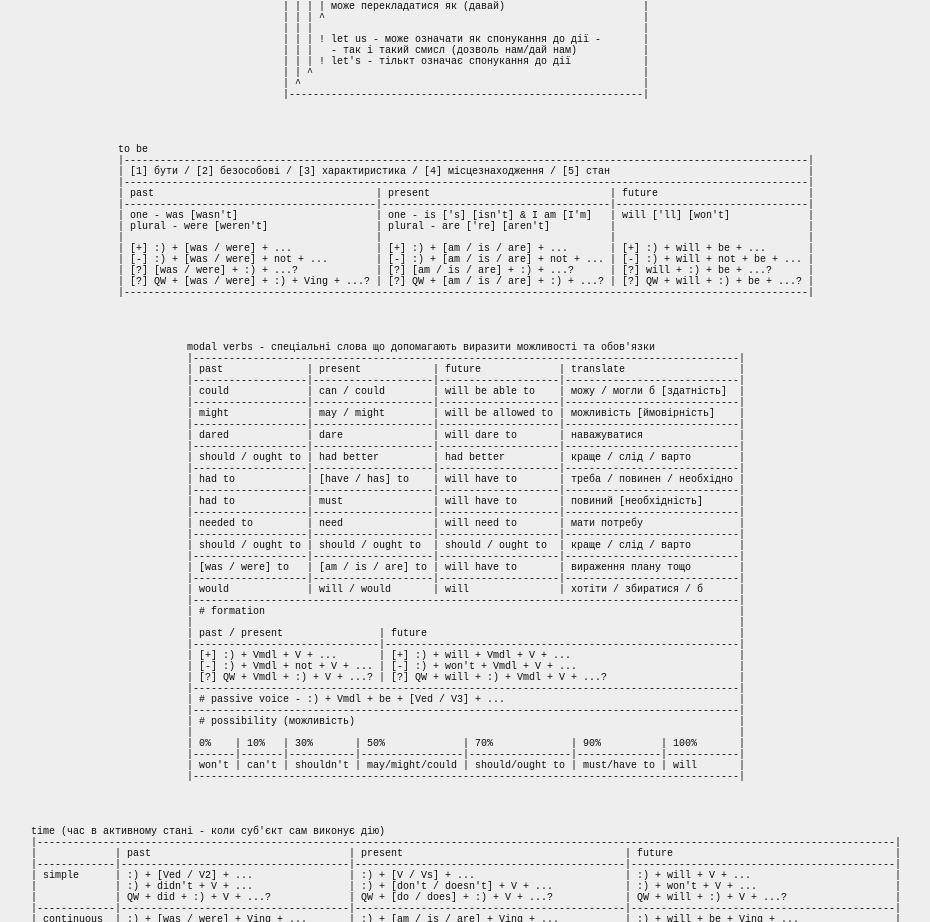
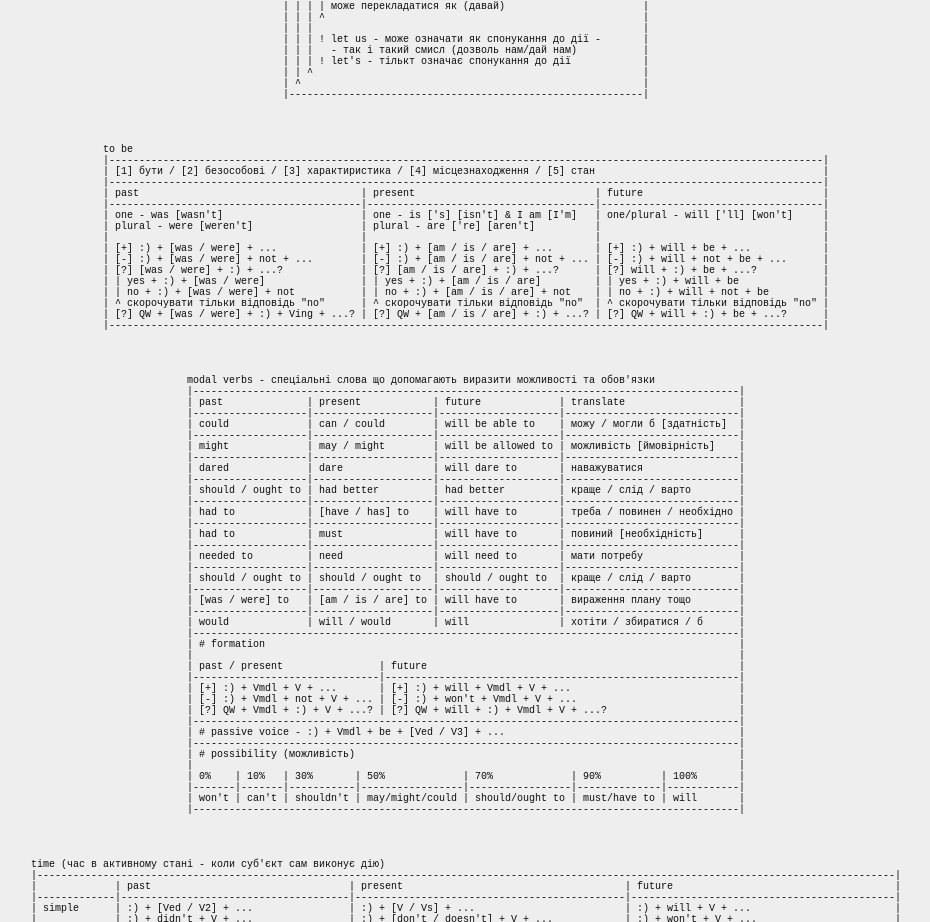
Before and after one commit to vikarchukk/english-ua, a plain HTML site: page index.html in a window 1280 px wide. Shown: the part 6105-7027 px from the top of the page, without its empty margins (174-1104 px from the left). Drawn offline with Linux system fonts and the light colour scheme; a web font is replaced by a local one.

Commit message:
fix 'to be'

```diff
--- a/index.html
+++ b/index.html
@@ -614,19 +614,22 @@ mood (спосіб дієслова)
 
 
 to be
-|------------------------------------------------------------------------------------------------------------------|
-| [1] бути / [2] безособові / [3] характиристика / [4] місцезнаходження / [5] стан                                 |
-|------------------------------------------------------------------------------------------------------------------|
-| past                                     | present                              | future                         |
-|------------------------------------------|--------------------------------------|--------------------------------|
-| one - was [wasn't]                       | one - is ['s] [isn't] & I am [I'm]   | will ['ll] [won't]             |
-| plural - were [weren't]                  | plural - are ['re] [aren't]          |                                |
-|                                          |                                      |                                |
-| [+] :) + [was / were] + ...              | [+] :) + [am / is / are] + ...       | [+] :) + will + be + ...       |
-| [-] :) + [was / were] + not + ...        | [-] :) + [am / is / are] + not + ... | [-] :) + will + not + be + ... |
-| [?] [was / were] + :) + ...?             | [?] [am / is / are] + :) + ...?      | [?] will + :) + be + ...?      |
-| [?] QW + [was / were] + :) + Ving + ...? | [?] QW + [am / is / are] + :) + ...? | [?] QW + will + :) + be + ...? |
-|------------------------------------------------------------------------------------------------------------------|
+|-----------------------------------------------------------------------------------------------------------------------|
+| [1] бути / [2] безособові / [3] характиристика / [4] місцезнаходження / [5] стан                                      |
+|-----------------------------------------------------------------------------------------------------------------------|
+| past                                     | present                              | future                              |
+|------------------------------------------|--------------------------------------|-------------------------------------|
+| one - was [wasn't]                       | one - is ['s] [isn't] & I am [I'm]   | one/plural - will ['ll] [won't]     |
+| plural - were [weren't]                  | plural - are ['re] [aren't]          |                                     |
+|                                          |                                      |                                     |
+| [+] :) + [was / were] + ...              | [+] :) + [am / is / are] + ...       | [+] :) + will + be + ...            |
+| [-] :) + [was / were] + not + ...        | [-] :) + [am / is / are] + not + ... | [-] :) + will + not + be + ...      |
+| [?] [was / were] + :) + ...?             | [?] [am / is / are] + :) + ...?      | [?] will + :) + be + ...?           |
+| | yes + :) + [was / were]                | | yes + :) + [am / is / are]         | | yes + :) + will + be              |
+| | no + :) + [was / were] + not           | | no + :) + [am / is / are] + not    | | no + :) + will + not + be         |
+| ^ скорочувати тільки відповідь "no"      | ^ скорочувати тільки відповідь "no"  | ^ скорочувати тільки відповідь "no" |
+| [?] QW + [was / were] + :) + Ving + ...? | [?] QW + [am / is / are] + :) + ...? | [?] QW + will + :) + be + ...?      |
+|-----------------------------------------------------------------------------------------------------------------------|
 
 
 </pre>
```
